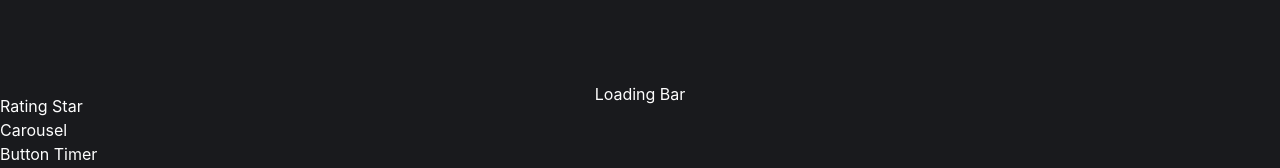
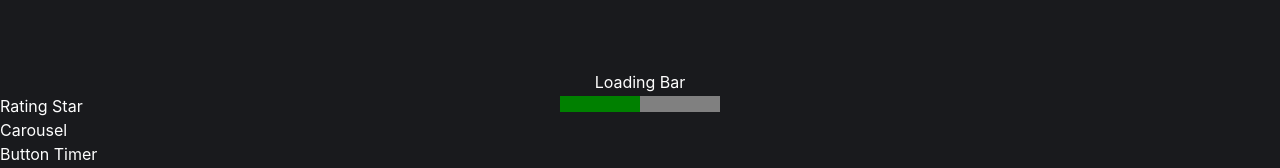
Before and after one commit to FattahSalleh/fattahsalleh.github.io, a React (Create React App) app: page /practice in a window 1280 px wide. Both pictures are taken after a click on the element "Loading Bar". Shown: the part 306-474 px from the top of the page. Built offline with nearby package versions, Linux system fonts and the light colour scheme; no server answers.

Commit message:
feat: add loading bar

```diff
--- a/src/components/Navigation/Sidebar.tsx
+++ b/src/components/Navigation/Sidebar.tsx
@@ -1,8 +1,9 @@
-import { FC, useEffect, useState } from 'react';
+import { useEffect, useState } from 'react';
 import { PATH, PRACTICE } from '../../constants/path.constant';
 import { COMPONENT_NOT_FOUND } from '../../constants/practice.constants';
 import { useNavigate, useParams } from 'react-router-dom';
 import { convertStringDashToSpace, convertStringSpaceToDash } from '../../utils/utils';
+import React from 'react';
 
 export function Sidebar() {
   const navigate = useNavigate();
@@ -54,7 +55,7 @@ export function Sidebar() {
         className="w-full h-[calc(100dvh)] lg:min-h-screen flex flex-col items-center justify-center text-center"
         id="introSection"
       >
-        {selectedComponent ? selectedComponent({}) : <p>{COMPONENT_NOT_FOUND}</p>}
+        {selectedComponent ? React.createElement(selectedComponent) : <p>{COMPONENT_NOT_FOUND}</p>}
       </section>
     </>
   );
--- a/src/components/Practice/LoadingBar/LoadingBar.tsx
+++ b/src/components/Practice/LoadingBar/LoadingBar.tsx
@@ -1,3 +1,22 @@
+import { useState, useEffect } from 'react';
+
 export function LoadingBar() {
-  return <div>Loading Bar</div>;
+  const [progress, setProgress] = useState<number>(0);
+
+  useEffect(() => {
+    const interval = setInterval(() => {
+      setProgress(prev => Math.min(prev + 25, 100));
+    }, 1000);
+
+    return () => clearInterval(interval);
+  }, []);
+
+  return (
+    <div>
+      Loading Bar
+      <div>
+        <progress value={progress} max={100}></progress>
+      </div>
+    </div>
+  );
 }
```
